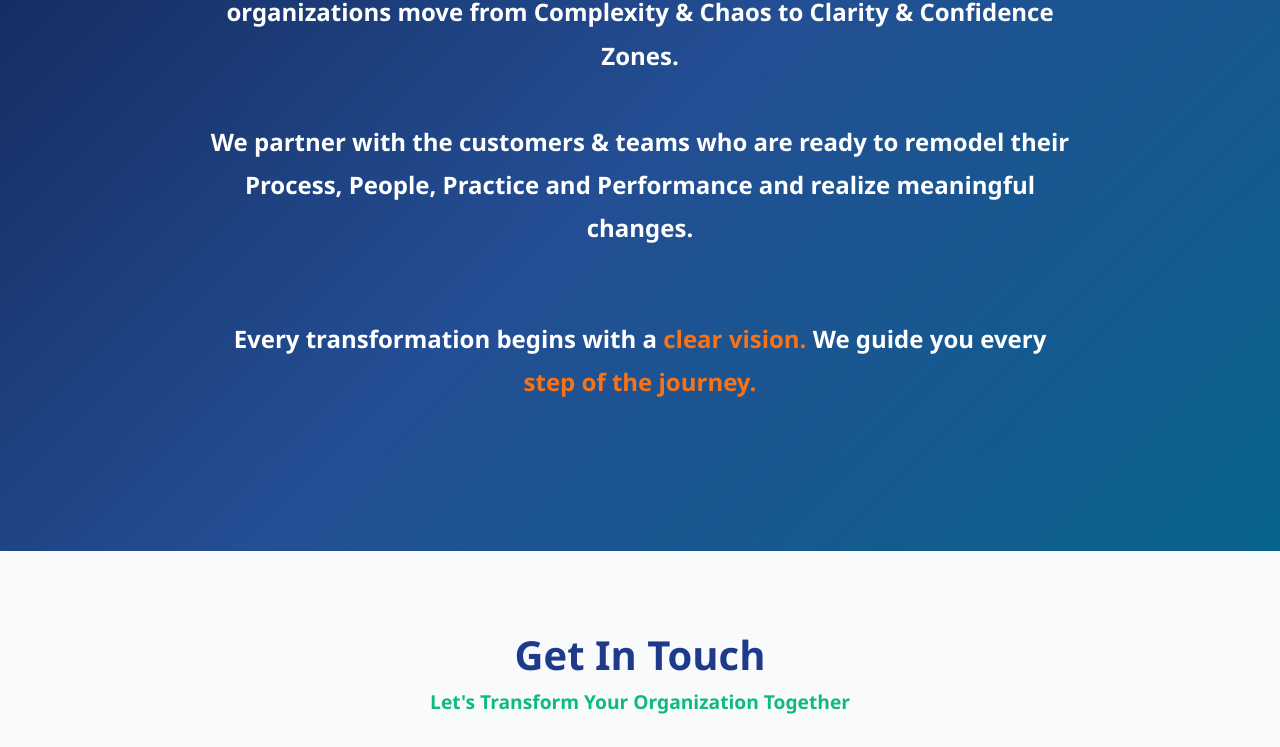
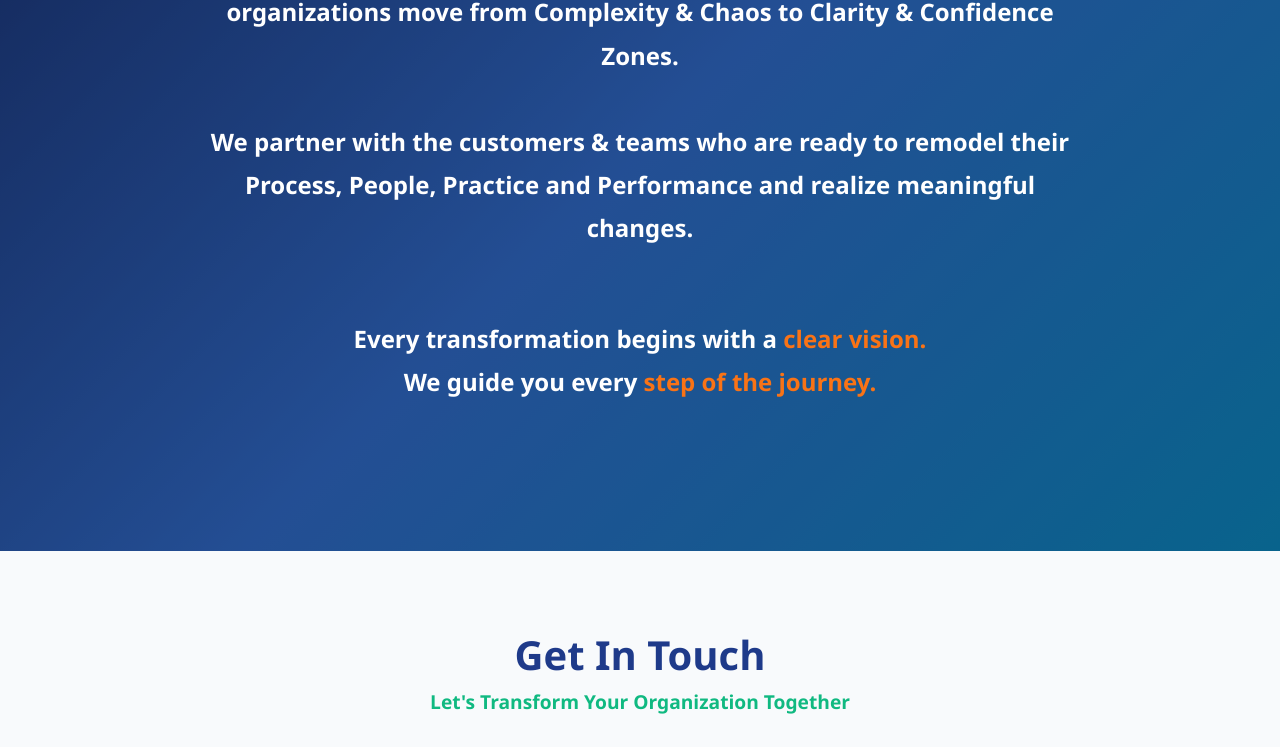
Before and after one commit to ecirams/R-RConsulting, a plain HTML site: page index.html in a window 1280 px wide. Shown: the part 4516-5263 px from the top of the page. Drawn offline with Linux system fonts and the light colour scheme.

Commit message:
Review comments are implemented

```diff
--- a/index.html
+++ b/index.html
@@ -320,17 +320,19 @@
           <h2>Our Belief</h2>
           <p class="belief-message">
             <!-- "Remodel to Realize is a continuous journey — moving organizations -->
-            Remodel to Realize is is a continuous process which will enable the
-            organizations move from Complexity & Chaos to Clarity & Confidence
-            Zones. <br /><br />We partner with the customers & teams who are
-            ready to remodel their Process, People, Practice and Performance and
-            realize meaningful changes. <br /><br />
+            <span class="highlight">Remodel to Realize</span> is is a continuous
+            process which will enable the organizations move from Complexity &
+            Chaos to Clarity & Confidence Zones. <br /><br />We partner with the
+            customers & teams who are ready to remodel their Process, People,
+            Practice and Performance and realize meaningful changes.
+            <br /><br />
             <!-- <span class="highlight">Complexity and Chaos</span> to
             <span class="highlight">Clarity and Confidence.</span>" -->
           </p>
           <p class="belief-message">
             Every transformation begins with a
-            <span class="highlight">clear vision.</span> We guide you every
+            <span class="highlight">clear vision.</span> <br />
+            We guide you every
             <span class="highlight">step of the journey.</span>
           </p>
         </div>
```
